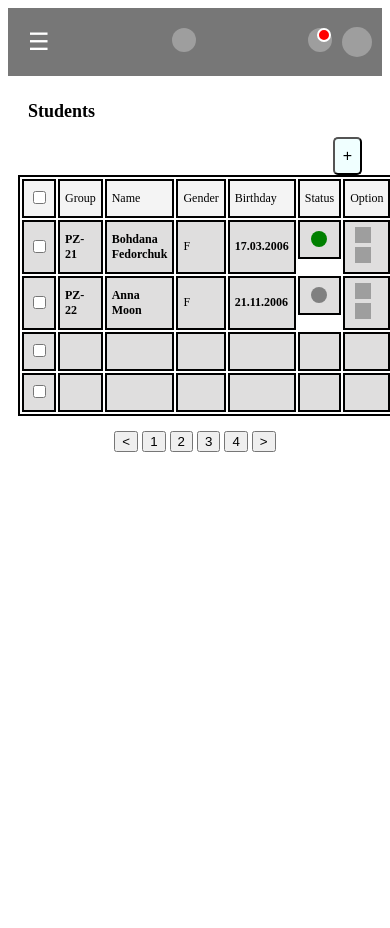
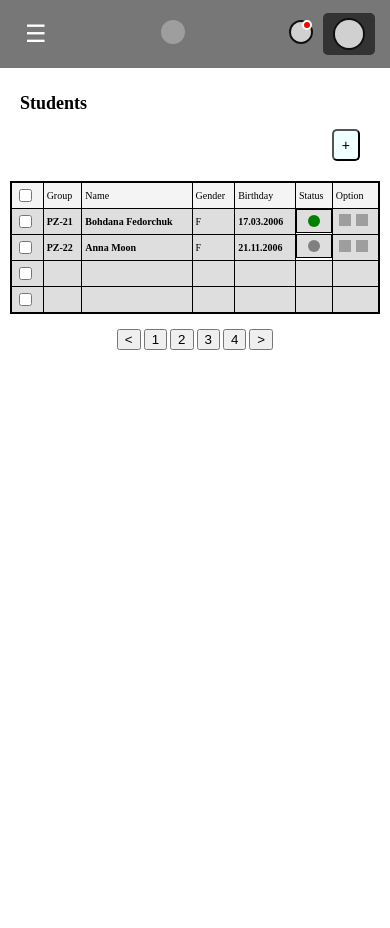
Before and after one commit to boohdaaanaa/html, a PHP site: page /students.html in a window 390 px wide. After the commit the page ends 350 px from the top, so only its background shows below. Run offline with PHP 8.4, Linux system fonts and the light colour scheme; grey boxes are pictures that could not be loaded.

Commit message:
Update @media

```diff
--- a/index.html
+++ b/index.html
@@ -76,9 +76,9 @@
     <!--Меню-->
     <nav class = "sidebar">
         <ul>
-            <li><a href = "index.html" class = "nav-link">Dashboard</a></li>
-            <li><a href = "students.html" class = "nav-link">Students</a></li>
-            <li><a href = "tasks.html" class = "nav-link">Tasks</a></li>
+            <a href = "index.html" class = "nav-link">Dashboard</a>
+            <a href = "students.html" class = "nav-link">Students</a>
+            <a href = "tasks.html" class = "nav-link">Tasks</a>
         </ul>
     </nav>
 
--- a/scripts.js
+++ b/scripts.js
@@ -148,7 +148,7 @@ document.addEventListener("DOMContentLoaded", function() {
     // Закриття модального вікна підтвердження
     window.closeConfirmModal = function() {
         confirmModal.style.display = "none";
-        delete window.currentRow; // Очищаємо посилання на рядок
+        delete window.currentRow;
     };
 
     // Підтвердження видалення
--- a/students.html
+++ b/students.html
@@ -76,22 +76,26 @@
     <!--Меню-->
     <nav class = "sidebar">
         <ul>
-            <li><a href = "index.html" class = "nav-link">Dashboard</a></li>
-            <li><a href = "students.html" class = "nav-link">Students</a></li>
-            <li><a href = "tasks.html" class = "nav-link">Tasks</a></li>
+            <a href = "index.html" class = "nav-link">Dashboard</a>
+            <a href = "students.html" class = "nav-link">Students</a>
+            <a href = "tasks.html" class = "nav-link">Tasks</a>
         </ul>
     </nav>
 
-    <!--Сторінка-->
-    <div class = "students-container">
+    <!--add-button-->
+    <div class="students-container">
     <h2 class = "name">Students</h2>
-    <!--Кнопка для нового студента-->
-    <button class = "add-student-btn" onclick="openModal()">+</button>
+        <div class="table-header">
+            <button class="add-student-btn" onclick="openModal()">+</button>
+        </div>
 
-    <!--Таблиця-->
+    <!-- Таблиця -->
 <table>
     <tr>
-                <th><input type = "checkbox" id = "selectAll"></th>
+        <th>
+            <input type="checkbox" id="selectAll">
+            <label for="selectAll" class="sr-only">Select All</label>
+        </th>
         <th scope="col">Group</th>
         <th scope="col">Name</th>
         <th scope="col">Gender</th>
@@ -100,46 +104,58 @@
         <th scope="col">Option</th>
     </tr>
     <tr>
-                <td><input type = "checkbox" class = "rowCheckbox"></td>
+        <td>
+            <input type="checkbox" id="rowCheckbox1" class="rowCheckbox">
+            <label for="rowCheckbox1" class="sr-only">Select Bohdana Fedorchuk</label>
+        </td>
         <td><b>PZ-21</b></td>
         <td><b>Bohdana Fedorchuk</b></td>
         <td>F</td>
         <td><b>17.03.2006</b></td>
-                <td class="status"><span class = "status-dot green"></span></td>
+        <td class="status"><span class="status-dot green"></span></td>
         <td class="option">
-                    <img src="https://cdn-icons-png.flaticon.com/512/1159/1159633.png" title="Edit" class="edit-btn" onclick="openModal()">
-                    <img src="https://cdn-icons-png.flaticon.com/512/1828/1828778.png" title="Delete" class="delete-btn" onclick="deleteSelected()" >
+            <img src="https://cdn-icons-png.flaticon.com/512/1159/1159633.png" alt="Edit Icon" class="edit-btn" onclick="openModal()">
+            <img src="https://cdn-icons-png.flaticon.com/512/1828/1828778.png" alt="Delete Icon" class="delete-btn" onclick="deleteSelected()">
         </td>
     </tr>
     <tr>
-                <td><input type = "checkbox" class = "rowCheckbox"></td>
+        <td>
+            <input type="checkbox" id="rowCheckbox2" class="rowCheckbox">
+            <label for="rowCheckbox2" class="sr-only">Select Anna Moon</label>
+        </td>
         <td><b>PZ-22</b></td>
         <td><b>Anna Moon</b></td>
         <td>F</td>
         <td><b>21.11.2006</b></td>
-                <td class="status"><span class = "status-dot gray"></span></td>
+        <td class="status"><span class="status-dot gray"></span></td>
         <td class="option">
-                    <img src="https://cdn-icons-png.flaticon.com/512/1159/1159633.png" title="Edit" alt="Edit Icon" class="edit-btn" onclick="openModal()" >
-                    <img src="https://cdn-icons-png.flaticon.com/512/1828/1828778.png" title="Delete" alt="Delete Icon" class="delete-btn" onclick="deleteSelected()" >
+            <img src="https://cdn-icons-png.flaticon.com/512/1159/1159633.png" alt="Edit Icon" class="edit-btn" onclick="openModal()">
+            <img src="https://cdn-icons-png.flaticon.com/512/1828/1828778.png" alt="Delete Icon" class="delete-btn" onclick="deleteSelected()">
         </td>
     </tr>
     <tr>
-                <td><input type = "checkbox" class = "rowCheckbox"></td>
-                <td></td>
-                <td></td>
-                <td></td>
-                <td></td>
-                <td></td>
-                <td></td>
+        <td>
+            <input type="checkbox" id="rowCheckbox3" class="rowCheckbox">
+            <label for="rowCheckbox3" class="sr-only">Select row 3</label>
+        </td>
+        <td aria-hidden="true"></td>
+        <td aria-hidden="true"></td>
+        <td aria-hidden="true"></td>
+        <td aria-hidden="true"></td>
+        <td aria-hidden="true"></td>
+        <td aria-hidden="true"></td>
     </tr>
     <tr>
-                <td><input type = "checkbox" class = "rowCheckbox"></td>
-                <td></td>
-                <td></td>
-                <td></td>
-                <td></td>
-                <td></td>
-                <td></td>
+        <td>
+            <input type="checkbox" id="rowCheckbox4" class="rowCheckbox">
+            <label for="rowCheckbox4" class="sr-only">Select row 4</label>
+        </td>
+        <td aria-hidden="true"></td>
+        <td aria-hidden="true"></td>
+        <td aria-hidden="true"></td>
+        <td aria-hidden="true"></td>
+        <td aria-hidden="true"></td>
+        <td aria-hidden="true"></td>
     </tr>
 </table>
 
--- a/styles.css
+++ b/styles.css
@@ -41,6 +41,9 @@
     width: 24px;
     height: 24px;
     border-radius: 50%;
+    filter: contrast(150%) brightness(1.2); /* Підвищуємо контраст і яскравість зображення */
+    border: 2px solid #333; /* Додаємо темну обведення для кращої видимості */
+
 }
 
 .dropdown {
@@ -108,6 +111,17 @@
     border: 2px solid white;
 }
 
+.sr-only {
+    position: absolute;
+    width: 1px;
+    height: 1px;
+    padding: 0;
+    margin: -1px;
+    overflow: hidden;
+    clip: rect(0, 0, 0, 0);
+    border: 0;
+}
+
 @keyframes shake {
     0% { transform: rotate(0); }
     25% { transform: rotate(15deg); }
@@ -130,16 +144,23 @@
     align-items: center;
     gap: 8px;
     position: relative;
+        background-color: #333;
+        padding: 5px 10px;
+        border-radius: 5px;
+
 }
 
 .profile img {
-    width: 30px;
-    height: 30px;
+    filter: contrast(150%) brightness(1.2);
+    border: 2px solid #333;
     border-radius: 50%;
+    width: 32px; /* Припускаю розмір, налаштуйте за потребою */
+    height: 32px;
 }
 
 .profile-name {
     font-size: 14px;
+    color: #fff;
 }
 
 .profile:hover .dropdown {
@@ -197,9 +218,9 @@
 }
 
 table {
-    width: 1100px;
-    margin-top: 20px;
-    margin-left: 50px;
+    width: 1500px;
+    margin-top: 0px;
+    margin-left: 0px;
     border: 2px solid black;
 }
 
@@ -244,16 +265,26 @@ th {
     margin-left: 15px;
 }
 
+.students-container {
+    flex: 1;
+    padding: 20px;
+    position: relative;
+}
+
+.table-header {
+    display: flex;
+    justify-content: flex-end;
+    margin-bottom: 30px;
+    margin-left: 0px;
+}
+
 .add-student-btn {
     background-color: azure;
-    padding: 10px;
+    padding: 10px 20px;
     font-size: 20px;
     cursor: pointer;
-    margin-bottom: 20px;
     border-radius: 5px;
-    gap: 20px;
-    margin: 0 20px;
-    float: right;
+    display: inline-block;
 }
 
 .add-student-btn:hover {
@@ -352,12 +383,25 @@ th {
 
 /* Адаптивність */
 
-/* Найменший розмір: до 576px (мобільні телефони) */
 @media (max-width: 576px) {
+    * {
+        box-sizing: border-box;
+        max-width: 100%;
+    }
+
+    body {
+        margin: 0;
+        padding: 0;
+        overflow-x: hidden;
+    }
+
     .header {
         flex-direction: row;
-        padding: 10px;
         justify-content: space-between;
+        width: 100vw;
+        padding: 10px 15px;
+        box-sizing: border-box;
+        margin: 0;
     }
 
     .burger-menu {
@@ -408,36 +453,58 @@ th {
         font-size: 18px;
     }
 
+    .table-header {
+        display: flex;
+        justify-content: flex-end;
+        margin-bottom: 20px;
+        padding-right: 10px;
+    }
+
     table {
         width: 100%;
         margin-left: 0;
-        font-size: 12px;
+        font-size: 10px;
+        border-collapse: collapse;
     }
 
     th, td {
-        padding: 5px;
+        padding: 3px;
+        word-wrap: break-word;
+        border: 1px solid black;
+        height: auto;
+        min-height: 24px;
+    }
+
+    .status {
+        display: flex;
+        align-items: center;
+        justify-content: center;
+        height: 100%;
     }
 
     .status-dot {
-        width: 16px;
-        height: 16px;
+        width: 12px;
+        height: 12px;
+        border-radius: 100%;
+        display: inline-block;
     }
 
     .option img {
-        width: 16px;
-        height: 16px;
-        margin-left: 5px;
+        width: 12px;
+        height: 12px;
+        margin-left: 3px;
     }
 
     .add-student-btn {
         margin: 0 10px;
-        font-size: 16px;
-        padding: 8px;
+        font-size: 14px;
+        padding: 6px 8px;
     }
 
     .pages {
         margin-left: 0;
         text-align: center;
+        font-size: 12px;
     }
 
     /* Модальні вікна */
--- a/tasks.html
+++ b/tasks.html
@@ -76,9 +76,9 @@
     <!--Меню-->
     <nav class = "sidebar">
         <ul>
-            <li><a href = "index.html" class = "nav-link">Dashboard</a></li>
-            <li><a href = "students.html" class = "nav-link">Students</a></li>
-            <li><a href = "tasks.html" class = "nav-link">Tasks</a></li>
+            <a href = "index.html" class = "nav-link">Dashboard</a>
+            <a href = "students.html" class = "nav-link">Students</a>
+            <a href = "tasks.html" class = "nav-link">Tasks</a>
         </ul>
     </nav>
 
```
Also changed, not shown: other parts of styles.css (+56 -1 lines). Lines whose indentation alone changed are shown as unchanged.
